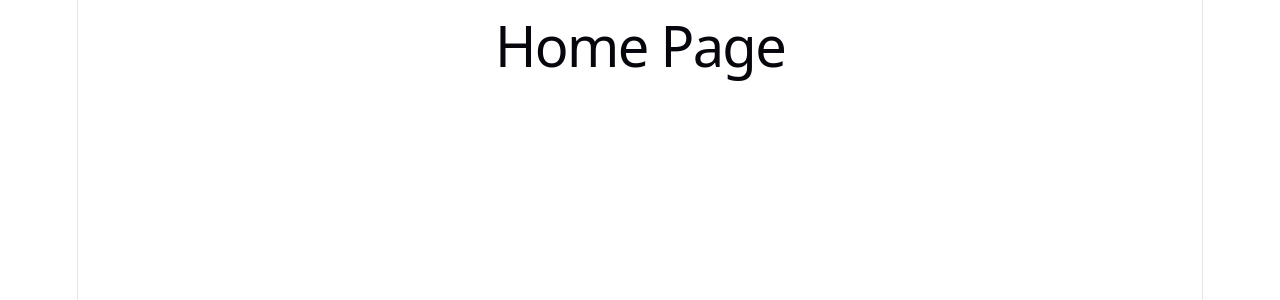
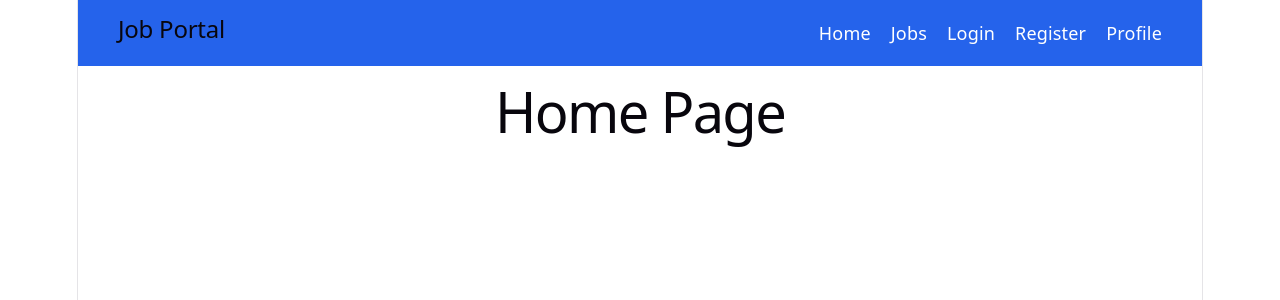
Before and after one commit to ramkiran704/Job-Portal, a React app in the folder frontend/: page / in a window 1280 px wide. Shown: the top 300 px of the page. Built offline with nearby package versions, Linux system fonts and the light colour scheme; the HTML template or start-up script is replaced by a standard one.

Commit message:
Add navigation bar

```diff
--- a/frontend/src/app.jsx
+++ b/frontend/src/app.jsx
@@ -7,10 +7,13 @@ import Jobs from "./pages/Jobs";
 import JobDetails from "./pages/JobDetails";
 import Profile from "./pages/Profile";
 import RecruiterDashboard from "./pages/RecruiterDashboard";
+import Navbar from "./components/Navbar";
 
 function App() {
     return (
       <BrowserRouter>
+        <Navbar />
+
         <Routes>
           <Route path="/" element={<Home />} />
           <Route path="/login" element={<Login />} />
--- a/frontend/src/components/Navbar.jsx
+++ b/frontend/src/components/Navbar.jsx
@@ -0,0 +1,42 @@
+import { Link } from "react-router-dom";
+
+function Navbar() {
+  return (
+    <nav
+      style={{
+        display: "flex",
+        justifyContent: "space-between",
+        alignItems: "center",
+        padding: "15px 40px",
+        background: "#2563eb",
+        color: "white",
+      }}
+    >
+      <h2>Job Portal</h2>
+
+      <div style={{ display: "flex", gap: "20px" }}>
+        <Link to="/" style={{ color: "white", textDecoration: "none" }}>
+          Home
+        </Link>
+
+        <Link to="/jobs" style={{ color: "white", textDecoration: "none" }}>
+          Jobs
+        </Link>
+
+        <Link to="/login" style={{ color: "white", textDecoration: "none" }}>
+          Login
+        </Link>
+
+        <Link to="/register" style={{ color: "white", textDecoration: "none" }}>
+          Register
+        </Link>
+
+        <Link to="/profile" style={{ color: "white", textDecoration: "none" }}>
+          Profile
+        </Link>
+      </div>
+    </nav>
+  );
+}
+
+export default Navbar;
```
Lines whose indentation alone changed are shown as unchanged.
